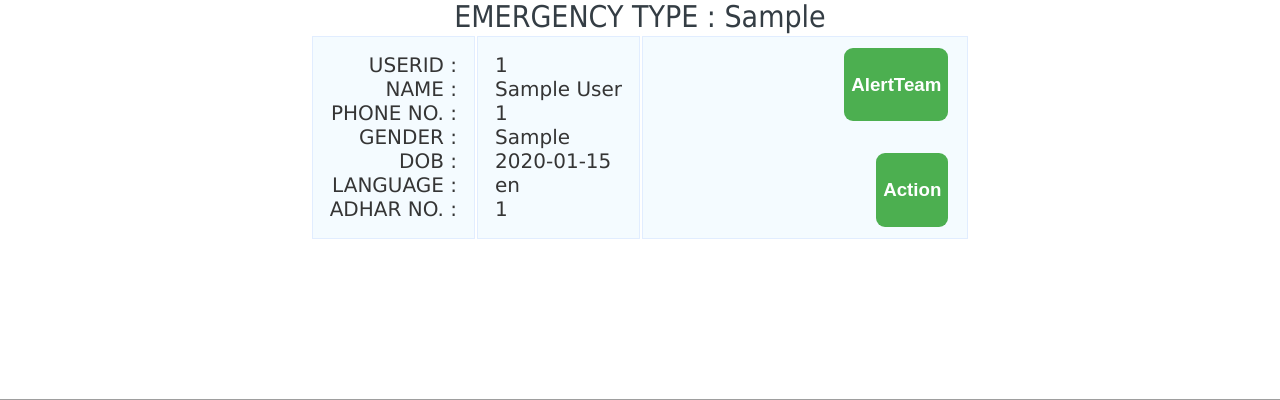
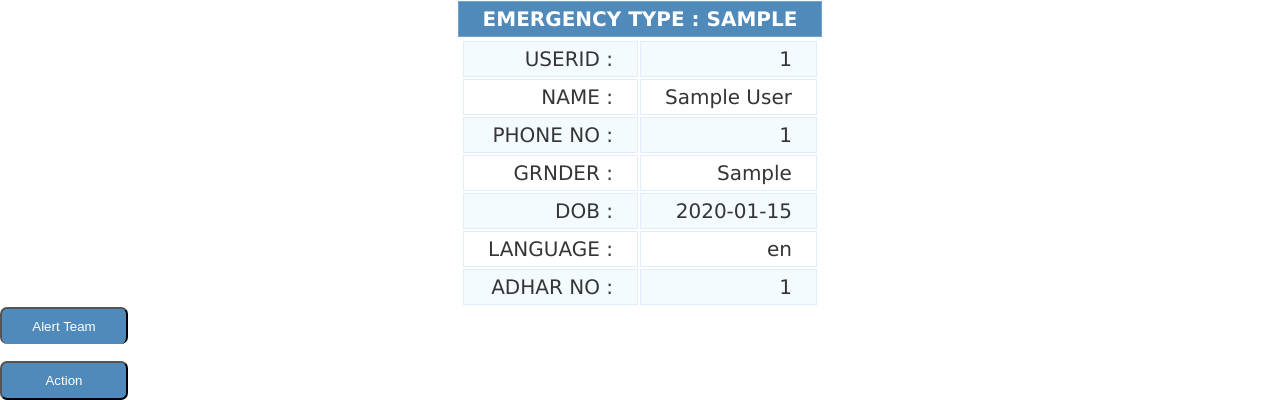
Before and after one commit to girishvr/kalkans, a PHP site: page /details.php?id=1 in a window 1280 px wide. Shown: the part 401-801 px from the top of the page. Run offline with PHP 8.4, Linux system fonts and the light colour scheme; tables that the repository leaves empty hold one stand-in row (values such as "Sample post"); lists and menus that the app fills with data are empty; some libraries are stand-ins or nearby versions.

Commit message:
profile modified

```diff
--- a/web/details.php
+++ b/web/details.php
@@ -42,7 +42,7 @@
 		.data-table th,
 		.data-table td {
 			border: 1px solid #e1edff;
-			padding: 7px 17px;
+			padding: 5px 24px;
 		}
 		.data-table caption {
 			margin: 7px;
@@ -69,10 +69,10 @@
 		.data-table tbody tr:nth-child(odd) td {
 			background-color: #f4fbff;
 		}
-		.data-table tbody tr:hover td {
+		/*.data-table tbody tr:hover td {
 			background-color: #ffffa2;
 			border-color: #ffff0f;
-		}
+		}*/
 
 		/* Table Footer */
 		.data-table tfoot th {
@@ -100,6 +100,26 @@
 		color:#111F11;
 
 		}
+		.button{
+			border-radius: 9px;
+			 background-color: #4CAF50;
+    border: none;
+    color: white;
+    padding: 10px;
+    text-align: center;
+    text-decoration: none;
+    <!--display: inline-block;-->
+    font-size: 10px;
+    margin: 4px 2px;
+	height: 26dp;
+	 transition: all 0.1s ease-in-out;
+		}
+
+			button:hover {
+    background-color: #33FF90;
+
+}
+
 
 		#update
 		{
@@ -108,32 +128,36 @@
 		color:white;
 		}
 
+	.btn-group button {
+    background-color: #508abb; /* Green background */
+    /* Green border */
+    color: white; /* White text */
+    padding: 10px 24px; /* Some padding */
+    cursor: pointer; /* Pointer/hand icon */
+    width: 10%; /* Set a width if needed */
+    display: block; /* Make the buttons appear below each other */
+	border-radius: 7px;
+
+}
+
+.btn-group button:not(:last-child) {
+    border-bottom: none; /* Prevent double borders */
+}
+
+/* Add a background color on hover */
+.btn-group button:hover {
+    background-color: #87CEFA;
+}
+
+
+
 
 
        #map {
         height: 400px;
         width: 100%;
        }
-	   .button {
-    background-color: #4CAF50;
-    border: none;
-    color: white;
-    padding: 7px;
-    text-align: center;
-    text-decoration: none;
-    display: inline-block;
-    font-size: 16px;
-    margin: 4px 2px;
-	height: 26dp
-	 transition: all 0.1s ease-in-out;
-}
 
-
-
-.button4 {border-radius: 9px;}
-button:hover {
-    background-color: red;
-}
     </style>
   </head>
   <body>
@@ -161,15 +185,21 @@ button:hover {
 
 
 
-
+		/*echo"<div class='btn-group' >
+			<button style='float:right;'>Alert Team</button></br></br></br>
+			<button style='float:right;'>Action</button>
+		</div>";*/
+	echo "<div class=\"data-table\">";
+	echo "<table ><thead>";
 	while ($row = mysqli_fetch_assoc($res)) {
-   echo "<div style='font-size:30px;' align='center'>    EMERGENCY TYPE : ".$row['etype']." </div>";
+	echo "<th colspan=2 style=\"font-size:20px;\">   EMERGENCY TYPE : ".$row['etype']."</th>";
 	$mark1=$row['lattitude'];
 	$mark2=$row['longitude'];
 
 
 
 }
+echo"</thead></table></div>";
 
 
 echo "<script>
@@ -200,29 +230,42 @@ echo "<script>
 
 echo "<div align = \"center\">";
 	echo "<div class=\"data-table\">";
-echo "<table><tr>";
+echo "<table >";
+while ($row = mysqli_fetch_array($res)) {
+echo "<tr><td style=\"font-size:20px;\">   USERID : </td><td style=\"font-size:20px;\">".$row[0]."</td></tr>";
+echo "<tr><td style=\"font-size:20px;\">   NAME : </td><td style=\"font-size:20px;\">".$row[1]."</td>
 
-echo "<td style=\"font-size:20px;\">   USERID : </br> NAME : </br>PHONE NO. : </br>GENDER : </br>DOB : </br>LANGUAGE : </br>ADHAR NO. : </td>";
-	  	 echo "<div class=\"data-table\">";
-	while ($row = mysqli_fetch_array($res)) {
-		echo "<td style=\"font-size:20px;\">".$row[0]."</br>".$row[1]."</br>".$row[2]."</br>".$row[6]."</br>".$row[7]."</br>".$row[8]."</br>".$row[9]."</br></td>";
+		</tr>";
+echo "<tr><td style=\"font-size:20px;\">   PHONE NO : </td><td style=\"font-size:20px;\">".$row[2]."</td></tr>" ;
+echo "<tr><td style=\"font-size:20px;\">   GRNDER : </td><td style=\"font-size:20px;\">".$row[6]."</td></tr>";
+echo "<tr><td style=\"font-size:20px;\">   DOB :</td><td style=\"font-size:20px;\">".$row[7]."</td></tr>";
+echo "<tr><td style=\"font-size:20px;\">   LANGUAGE :</td><td style=\"font-size:20px;\">".$row[8]."</td></tr>";
+echo "<tr><td style=\"font-size:20px;\">   ADHAR NO : </td><td style=\"font-size:20px;\">".$row[9]."</td></tr>";
 
-		echo"<td width='50%' style=\"font-size:20px;\"><button class='button button4' onclick='alertTeam()' ><h3>AlertTeam</h3></button></br></br><button class='button button4' onclick='Action()' ><h3>Action</h3></button></td>";
+
+		//echo "<td style=\"font-size:20px;\">".]."</br>".$row[1]."</br>".$row[2]."</br>".$row[6]."</br>".$row[7]."</br>".$row[8]."</br>".$row[9]."</br></td>";
+
+//echo"<th><td width='50%' style=\"font-size:20px;\"><button class='button button4' onclick='alertTeam()' ><h3>AlertTeam</h3></button></br></br></th><button class='button button4' onclick='Action()' ><h3>Action</h3></button></td>";
 
 	}
    echo "</tr></table>";
+
    echo "</div>";
 
 	echo "</div>";
+	echo"<div class='btn-group' >
+			<button style='float:left;'>Alert Team</button></br></br></br>
+			<button style='float:left;'>Action</button>
+		</div>";
+
+
+
 echo"<script type='text/javascript'>function Action(){
-if(confirm('SEND ACKNOWLEDGEMENT!!!')){
+prompt('SEND ACKNOWLEDGEMENT!!!');
 	//send msg to the help seeker
-}
 
-else
-{
-	alert(\"Not acknowleged!!!\");
-}
+
+
 }</script>";
 
 
```
